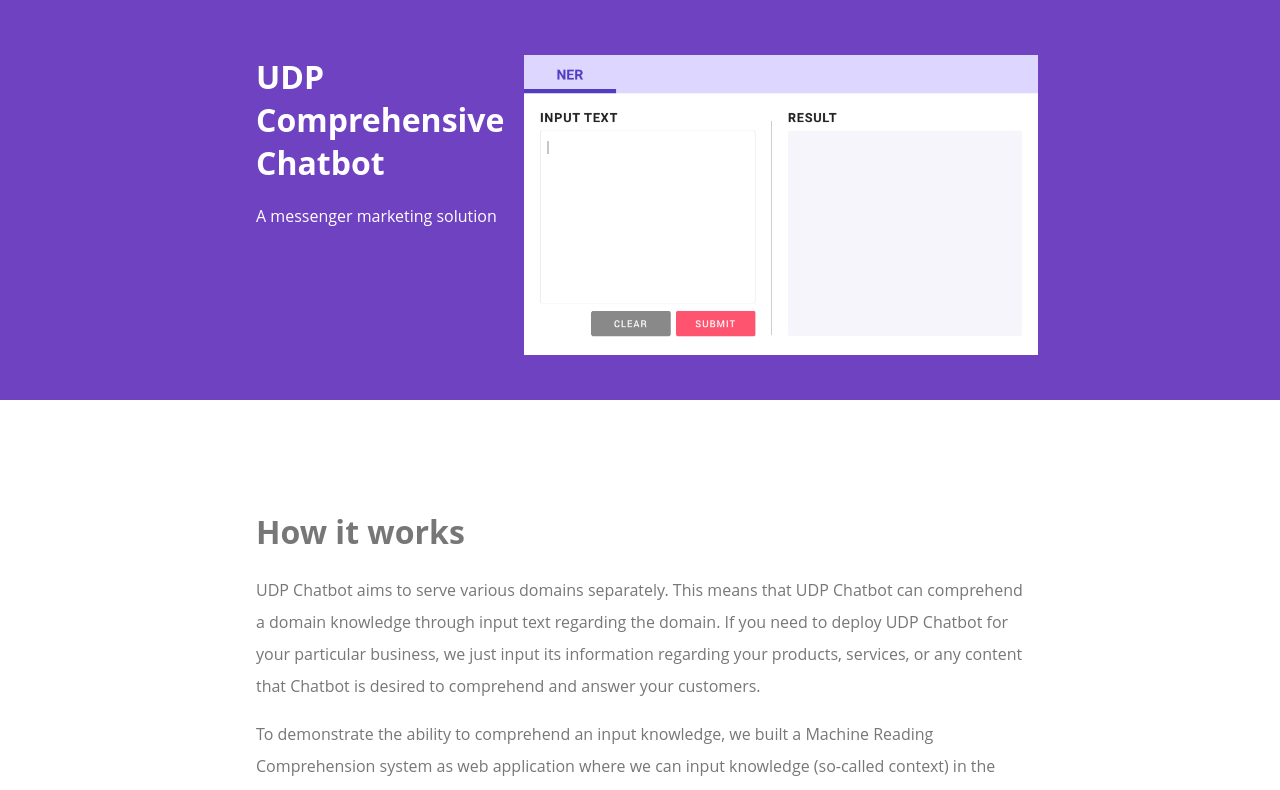
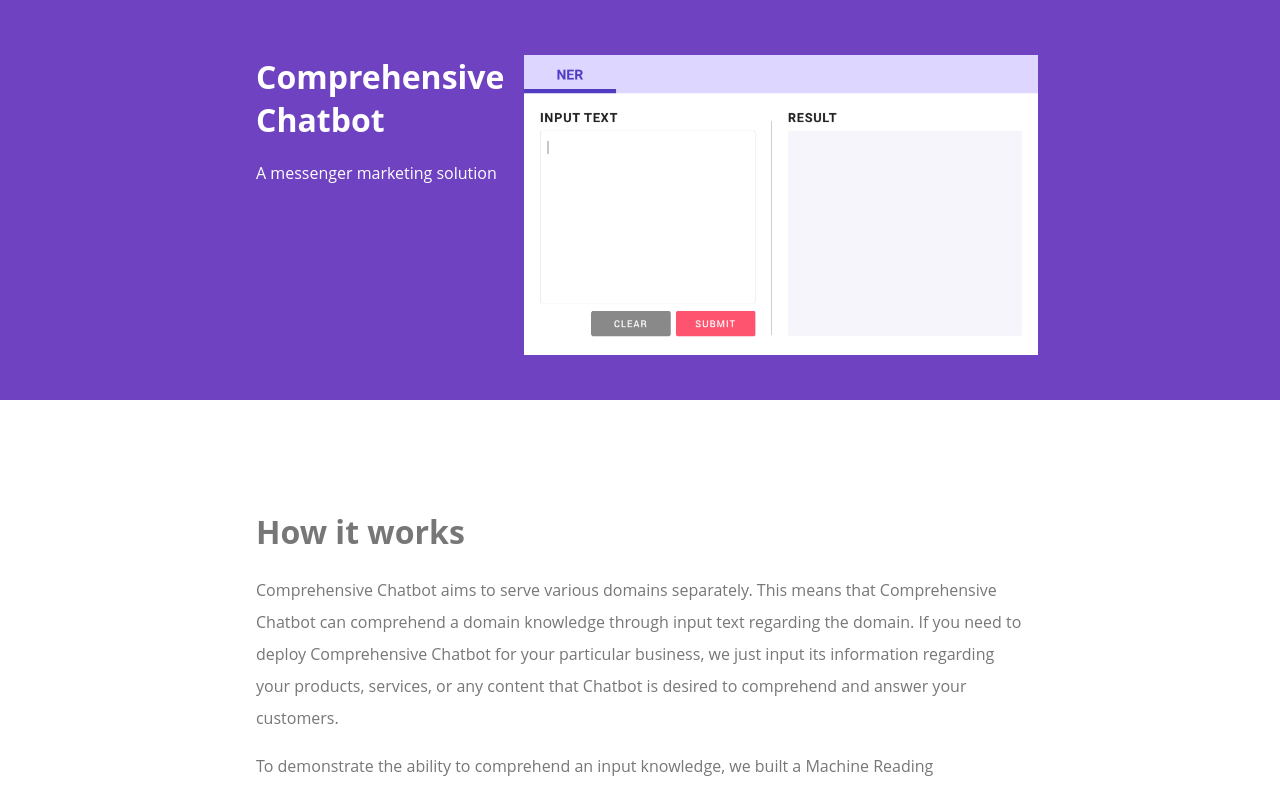
Before and after one commit to roger-ngx/udp-demo, a Next.js app: page / in a window 1280 px wide. Shown: the top 790 px of the page. Built offline with nearby package versions, Linux system fonts and the light colour scheme.

Commit message:
remove UPD infor

```diff
--- a/components/DemoPage.js
+++ b/components/DemoPage.js
@@ -14,7 +14,7 @@
         <main>
             {children}
         </main>
-        <Footer />
+        {/* <Footer /> */}
     </div>)
 }
 
--- a/pages/index.js
+++ b/pages/index.js
@@ -105,7 +105,7 @@
           >
             <div className='grid' style={{flex: 1}}>
                 <div style={{flex: 1, marginRight: 20}}>
-                    <h1>UDP Comprehensive Chatbot</h1>
+                    <h1>Comprehensive Chatbot</h1>
                     <p>A messenger marketing solution</p>
                 </div>
                 <div style={{flex: 1}}>
@@ -117,7 +117,7 @@
           <div id='content' style={{marginTop: 400, backgroundColor: 'white', padding: '55px 0'}}>
           <div style={{padding: '0 20%', marginTop: 55}}>
                 <h1>How it works</h1>
-                <p>UDP Chatbot aims to serve various domains separately. This means that UDP Chatbot can comprehend a domain knowledge through input text regarding the domain. If you need to deploy UDP Chatbot for your particular business, we just input its information regarding your products, services, or any content that Chatbot is desired to comprehend and answer your customers.</p>
+                <p>Comprehensive Chatbot aims to serve various domains separately. This means that Comprehensive Chatbot can comprehend a domain knowledge through input text regarding the domain. If you need to deploy Comprehensive Chatbot for your particular business, we just input its information regarding your products, services, or any content that Chatbot is desired to comprehend and answer your customers.</p>
                 <p>To demonstrate the ability to comprehend an input knowledge, we built a Machine Reading Comprehension system as web application where we can input knowledge (so-called context) in the form of sentences in text format. And we can also input questions related to the input context. The system will answer our question based on the input context.</p>
           </div>
 
```
Also changed, not shown: 1 other file (tests, documents, lock files or other folders).
